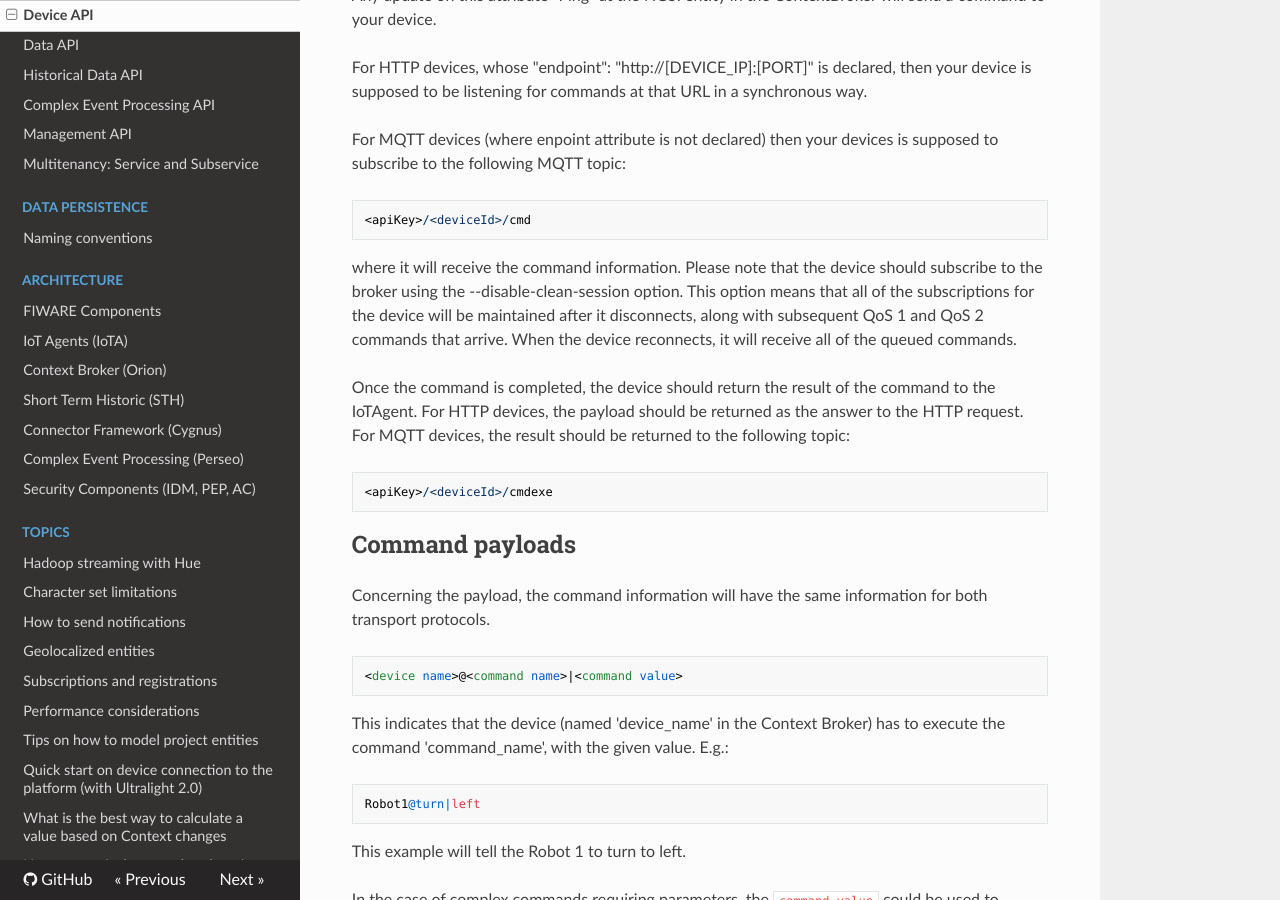
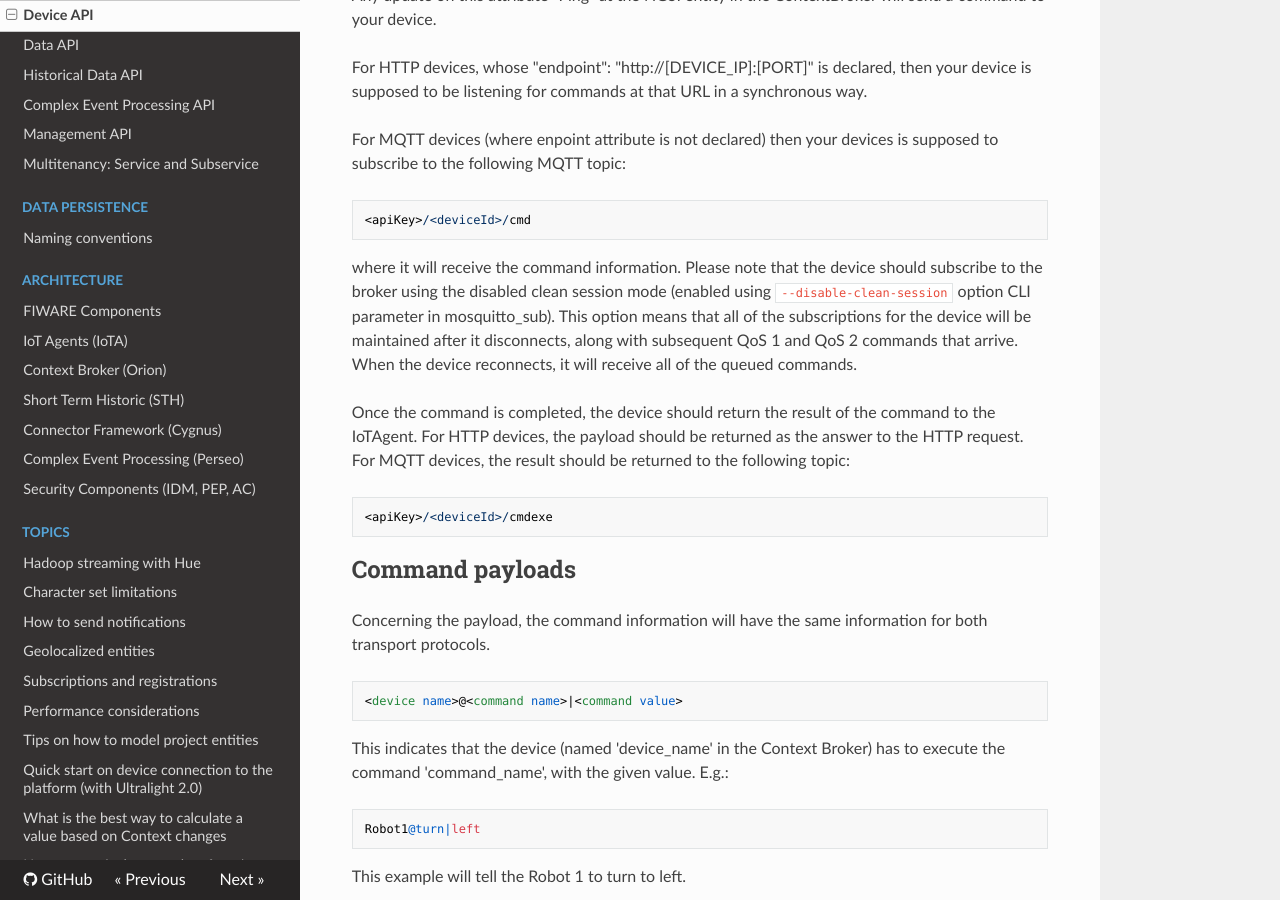
Before and after one commit to telefonicaid/thinking-cities, an MkDocs documentation site: the page built from docs/device_api.md, in a window 1280 px wide and 900 px high, scrolled down 7186 px. Built offline with MkDocs 1.6.1, drawn with Linux system fonts in a browser that asks for light colours; nearby versions of some CDN libraries; old or Windows-style settings are respelled for this version of MkDocs.

Commit message:
FIX docu

````diff
--- a/docs/device_api.md
+++ b/docs/device_api.md
@@ -332,7 +332,7 @@ MQTT topic:
 ```
 <apiKey>/<deviceId>/cmd
 ```
-where it will receive the command information. Please note that the device should subscribe to the broker using the --disable-clean-session option. This option means that all of the subscriptions for the device will be maintained after it disconnects, along with subsequent QoS 1 and QoS 2 commands that arrive. When the device reconnects, it will receive all of the queued commands.
+where it will receive the command information. Please note that the device should subscribe to the broker using the disabled clean session mode (enabled using `--disable-clean-session` option CLI parameter in mosquitto_sub). This option means that all of the subscriptions for the device will be maintained after it disconnects, along with subsequent QoS 1 and QoS 2 commands that arrive. When the device reconnects, it will receive all of the queued commands.
 
 Once the command is completed, the device should return the result of the command to the IoTAgent. For HTTP devices,
 the payload should be returned as the answer to the HTTP request. For MQTT devices, the result should be returned to
````
